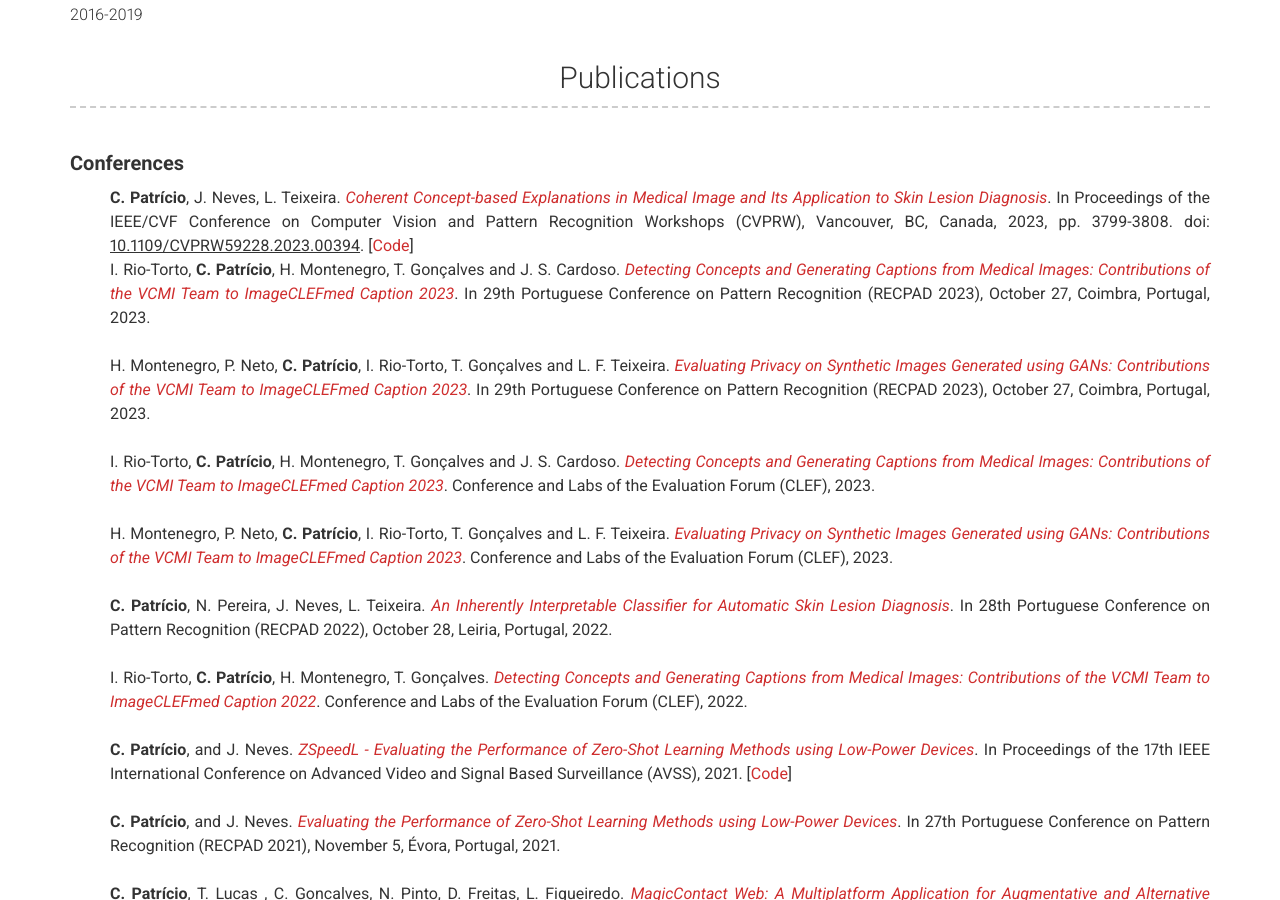
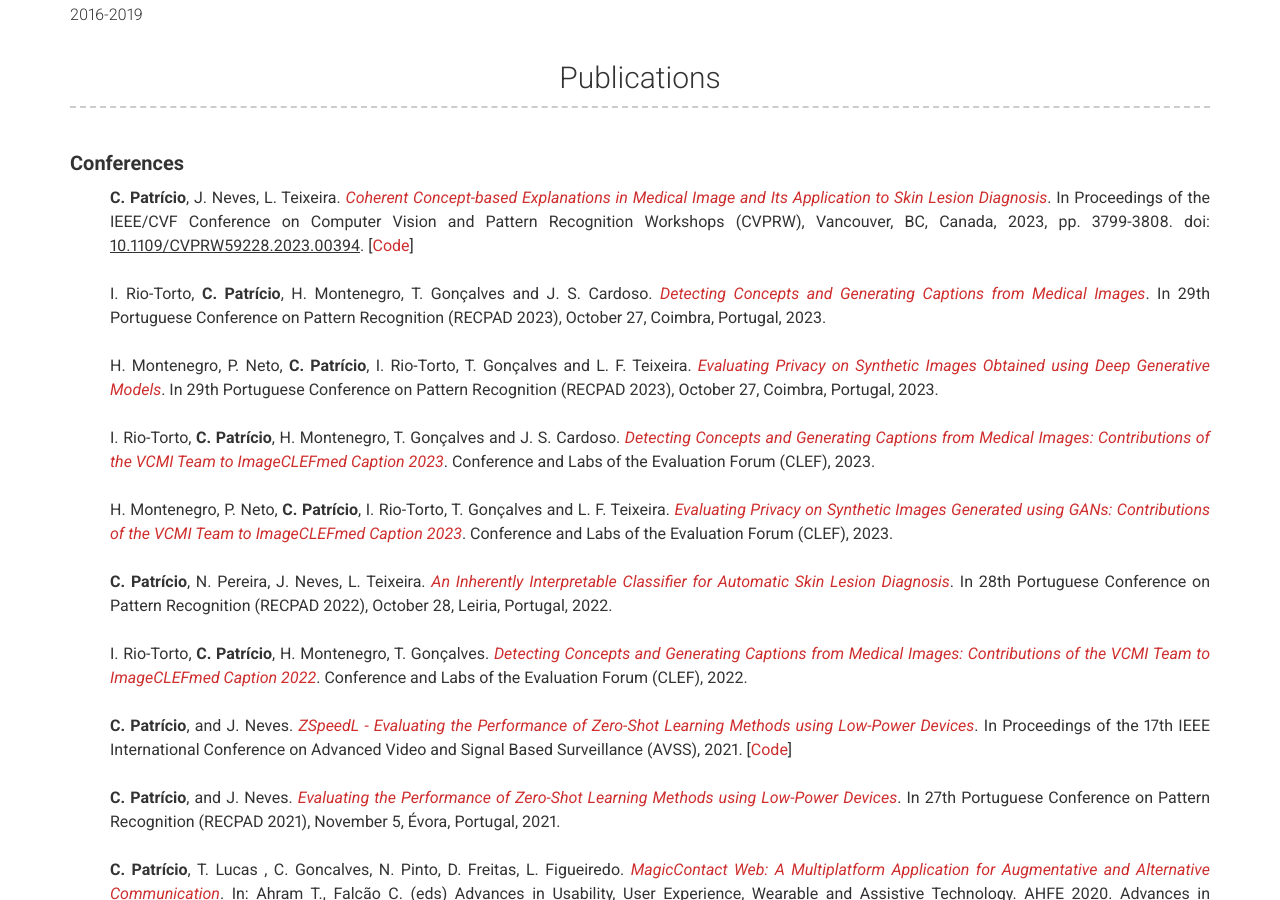
Before and after one commit to CristianoPatricio/cristianopatricio.github.io, a Jekyll site: the page built from index.md, in a window 1280 px wide and 900 px high, scrolled down 2293 px. Built offline with Jekyll 4.4.1, drawn with Linux system fonts in a browser that asks for light colours; nearby versions of some CDN libraries.

Commit message:
Update _config.yml

```diff
--- a/_config.yml
+++ b/_config.yml
@@ -54,12 +54,13 @@ publications: |
         <li>
             <b>C. Patrício</b>, J. Neves, L. Teixeira. <a href="https://openaccess.thecvf.com/content/CVPR2023W/SAIAD/papers/Patricio_Coherent_Concept-Based_Explanations_in_Medical_Image_and_Its_Application_to_CVPRW_2023_paper.pdf" style="color: #cf2e2e;" target="blank"><em>Coherent Concept-based Explanations in Medical Image and Its Application to Skin Lesion Diagnosis</em></a>. In Proceedings of the IEEE/CVF Conference on Computer Vision and Pattern Recognition Workshops (CVPRW), Vancouver, BC, Canada, 2023, pp. 3799-3808. doi: <a href="https://doi.org/10.1109/CVPRW59228.2023.00394" style="color: #333; text-decoration: underline;">10.1109/CVPRW59228.2023.00394</a>. [<a href="https://github.com/CristianoPatricio/coherent-cbe-skin" style="color: #cf2e2e;">Code</a>]
         </li>
+        <br>
          <li>
-            I. Rio-Torto, <b>C. Patrício</b>, H. Montenegro, T. Gonçalves and J. S. Cardoso. <a href="#" style="color: #cf2e2e;" target="blank"><em>Detecting Concepts and Generating Captions from Medical Images: Contributions of the VCMI Team to ImageCLEFmed Caption 2023</em></a>. In 29th Portuguese Conference on Pattern Recognition (RECPAD 2023), October 27, Coimbra, Portugal, 2023.
+            I. Rio-Torto, <b>C. Patrício</b>, H. Montenegro, T. Gonçalves and J. S. Cardoso. <a href="#" style="color: #cf2e2e;" target="blank"><em>Detecting Concepts and Generating Captions from Medical Images</em></a>. In 29th Portuguese Conference on Pattern Recognition (RECPAD 2023), October 27, Coimbra, Portugal, 2023.
         </li>
         <br>
         <li>
-            H. Montenegro, P. Neto, <b>C. Patrício</b>, I. Rio-Torto, T. Gonçalves and L. F. Teixeira. <a href="#" style="color: #cf2e2e;" target="blank"><em>Evaluating Privacy on Synthetic Images Generated using GANs: Contributions of the VCMI Team to ImageCLEFmed Caption 2023</em></a>. In 29th Portuguese Conference on Pattern Recognition (RECPAD 2023), October 27, Coimbra, Portugal, 2023.
+            H. Montenegro, P. Neto, <b>C. Patrício</b>, I. Rio-Torto, T. Gonçalves and L. F. Teixeira. <a href="#" style="color: #cf2e2e;" target="blank"><em>Evaluating Privacy on Synthetic Images Obtained using Deep Generative Models</em></a>. In 29th Portuguese Conference on Pattern Recognition (RECPAD 2023), October 27, Coimbra, Portugal, 2023.
         </li>
         <br>
         <li>
```
